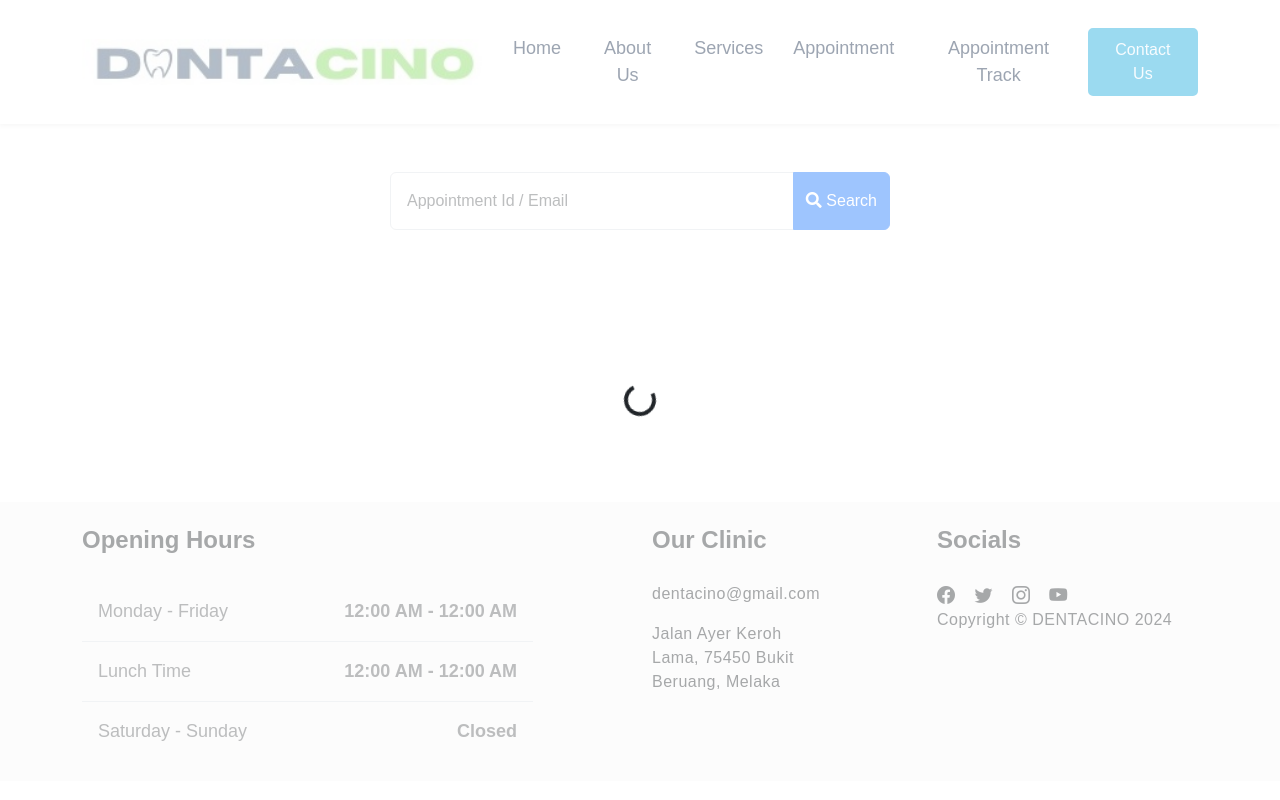
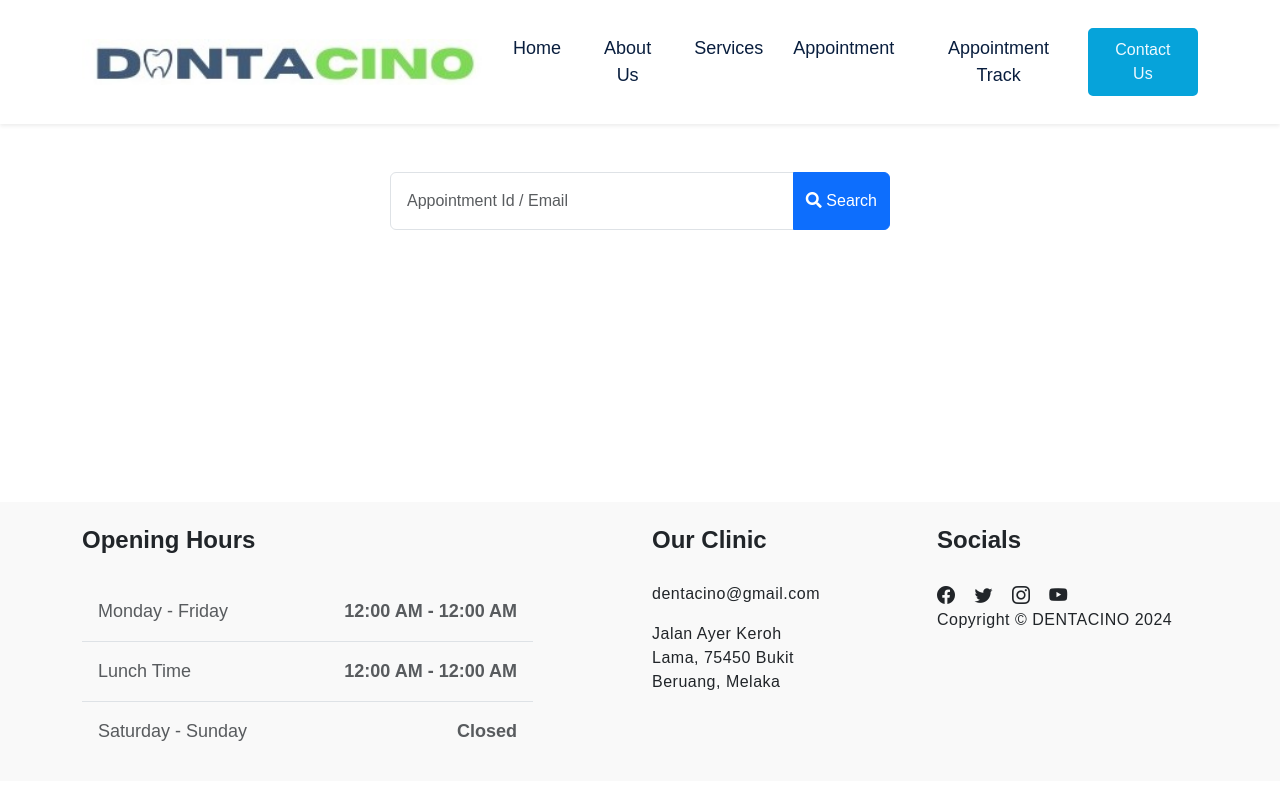
Before and after one commit to leongweitong/dentacino_patient, a PHP site: page /dentacino_patient/public/trackAppointment.php in a window 1280 px wide. Run offline with PHP 8.4, Linux system fonts and the light colour scheme; data that the repository does not hold is empty; some libraries are stand-ins or nearby versions.

Commit message:
fix spinner issue

```diff
--- a/public/src/css/style.css
+++ b/public/src/css/style.css
@@ -215,7 +215,7 @@ a:hover {
   left: 0 !important;
   width: 100vw !important;
   height: 100vh !important;
-  display: flex !important;
+  display: flex;
   justify-content: center !important;
   align-items: center !important;
   background-color: rgba(255, 255, 255, 0.6) !important;
```
